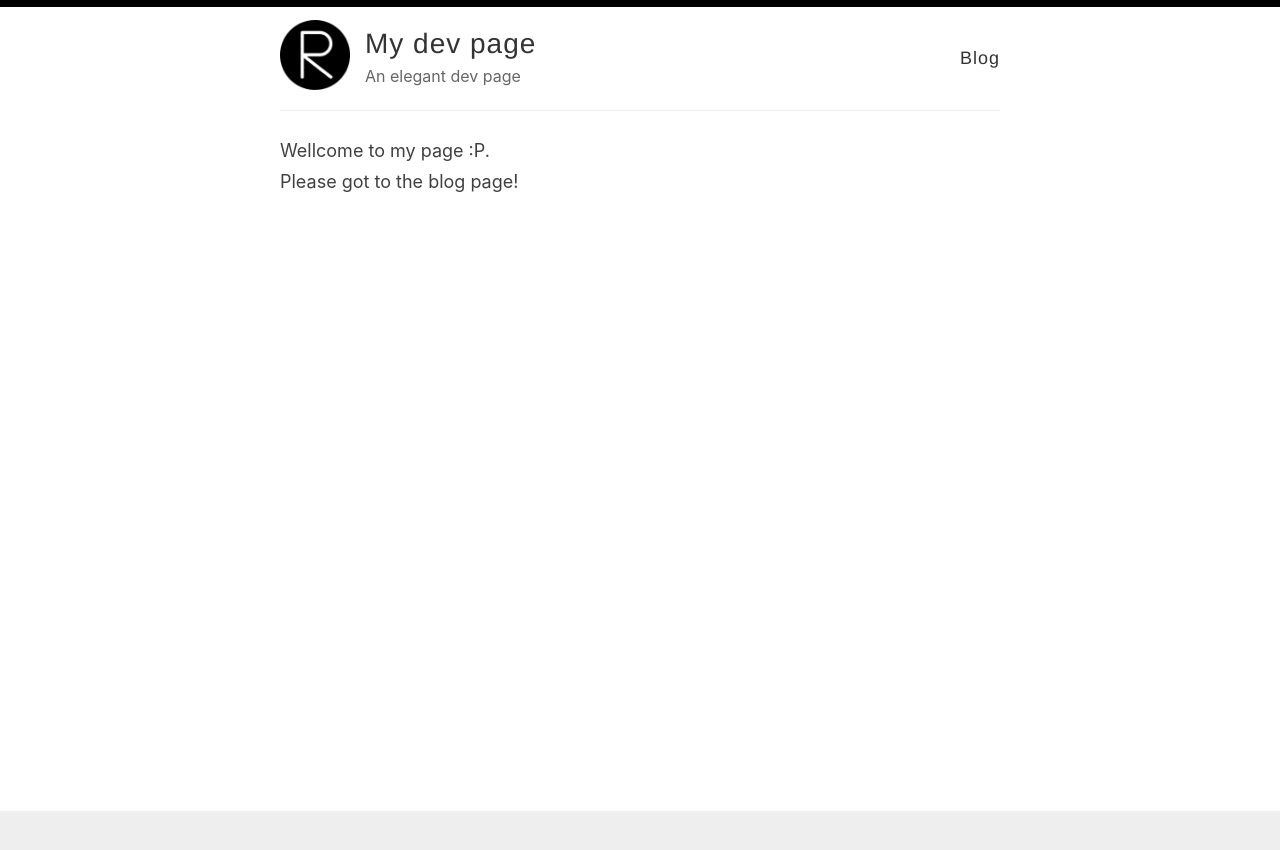
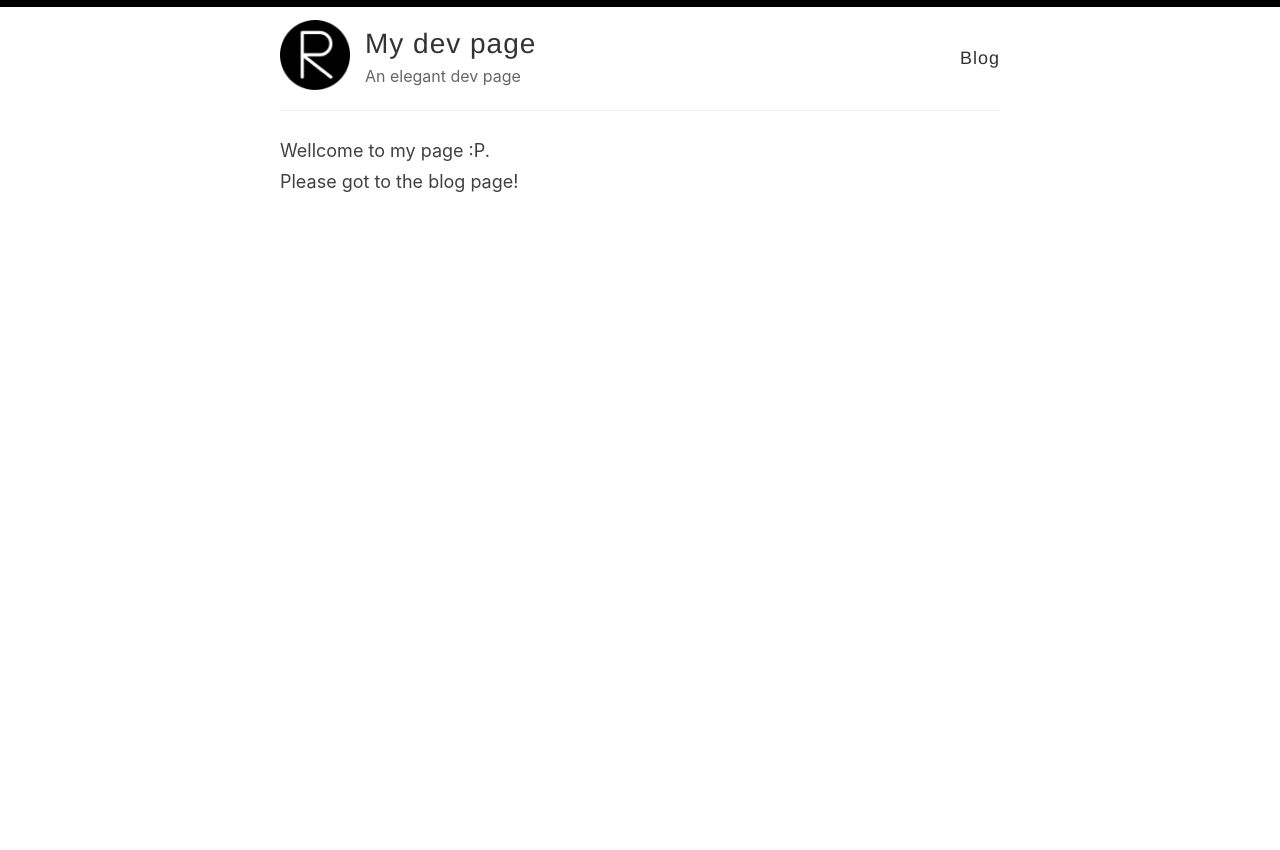
Before and after one commit to swagar/wrong-page1-link, a Jekyll site: the page built from index.html, in a window 1280 px wide. Shown: the top 850 px of the page. Built offline with Jekyll 4.4.1, drawn with Linux system fonts in a browser that asks for light colours.

Commit message:
initial commit

```diff
--- a/_layouts/default.html
+++ b/_layouts/default.html
@@ -39,16 +39,5 @@
           {{ content }}
         </div>
       </div>
-
-      <div class="wrapper-footer">
-        <div class="container">
-          <footer class="footer">
-            {% include svg-icons.html %}
-          </footer>
-        </div>
-      </div>
-    </div>
-
-    {% include analytics.html %}
   </body>
 </html>
```
